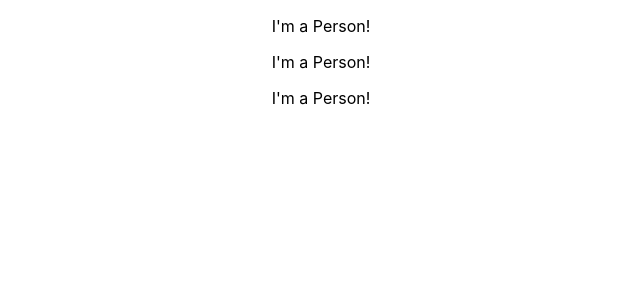
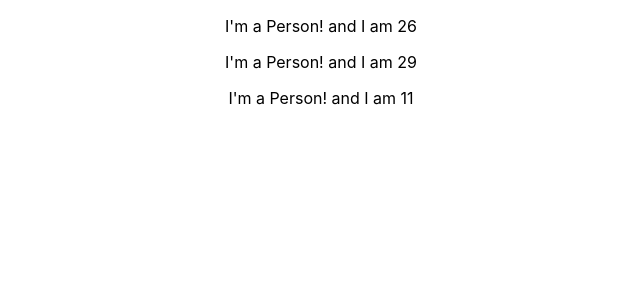
Before and after one commit to Antonio1027/react-spa, a React (Create React App) app: page / in a window 1280 px wide. Shown: the top 300 px of the page, without its empty margins (319-959 px from the left). Built offline with nearby package versions, Linux system fonts and the light colour scheme.

Commit message:
Feature: Dynamic content

```diff
--- a/src/Person/Person.js
+++ b/src/Person/Person.js
@@ -1,7 +1,7 @@
 import React from 'react'
 
 const person = () => {
-    return <p>I'm a Person!</p>
+    return <p>I'm a Person! and I am {Math.floor(Math.random() * 30)}</p>
 }
 
 export default person;
```
